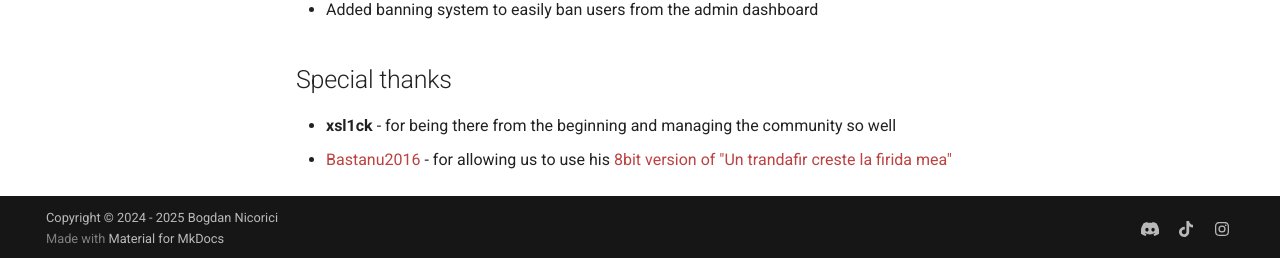
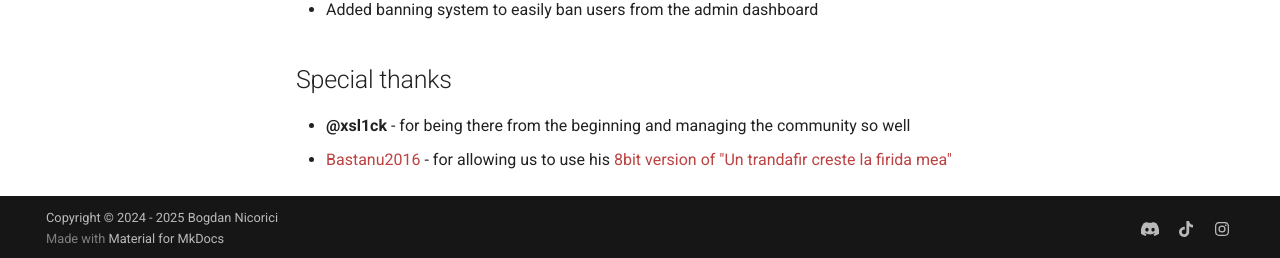
Before and after one commit to bogdannbv/buzzd-docs, an MkDocs documentation site: the page built from docs/blog/posts/buzzd-v1.0-release.md, in a window 1280 px wide and 900 px high, scrolled down 2609 px. Shown: the part 639-897 px from the top of the window. Built offline with MkDocs 1.6.1 and Material for MkDocs 9.7.7, drawn with Linux system fonts in a browser that asks for light colours; plug-ins that fetch from the network failed and are left out; comment, search, counter and statistics services are not loaded.

```diff
--- a/docs/blog/posts/buzzd-v1.0-release.md
+++ b/docs/blog/posts/buzzd-v1.0-release.md
@@ -48,5 +48,5 @@ Otherwise, proceed to the update instructions.
 - Added banning system to easily ban users from the admin dashboard
 
 ## Special thanks
-- **xsl1ck** - for being there from the beginning and managing the community so well
+- **@xsl1ck** - for being there from the beginning and managing the community so well
 - [Bastanu2016](https://www.youtube.com/@Bastanu-qj2ll) - for allowing us to use his [8bit version of "Un trandafir creste la firida mea"](https://www.youtube.com/watch?v=2tTY6A5XisU)
```
Also changed, not shown: docs/faq.md (+4 -0 lines).
